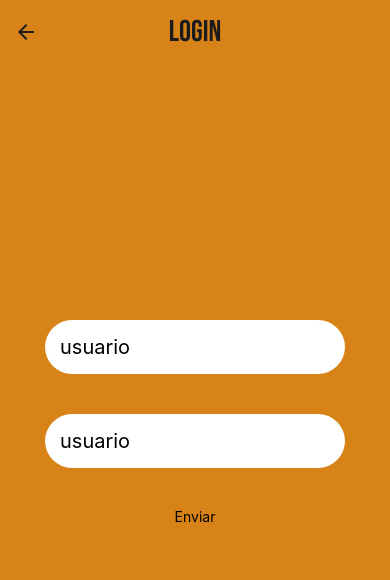
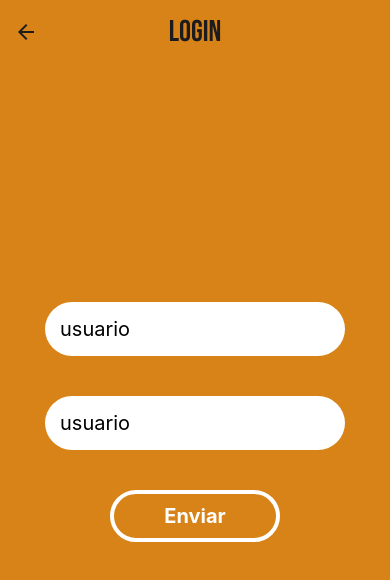
Before and after one commit to Challengers-2-O-Retorno/VOM-Hive-Mobile, a React Native app: screen / in a window 390 px wide. Both pictures are taken after a click on the button "Acesse a plataforma". Shown: the top 580 px of the page. Built offline with nearby package versions, Linux system fonts and the light colour scheme.

Commit message:
botão de login estilizado

```diff
--- a/src/screens/Login.tsx
+++ b/src/screens/Login.tsx
@@ -17,8 +17,8 @@ export default function Login() {
         secureTextEntry={true}
 
         />
-        <Pressable>
-          <Text>Enviar</Text>
+        <Pressable style={styles.btn} >
+          <Text style={styles.btnText} >Enviar</Text>
         </Pressable>
       </View>
     </SafeAreaView>
@@ -44,6 +44,17 @@ const styles = StyleSheet.create({
     width: 300,
     padding: 15,
     borderRadius: 35
-
+  },
+  btn:{
+    borderColor: "#fff",
+    borderWidth: 4,
+    paddingVertical: 10,
+    paddingHorizontal: 50,
+    borderRadius: 35,
+  },
+  btnText:{
+    fontSize: 20,
+    color: "#fff",
+    fontWeight: "bold"
   }
 })
```
